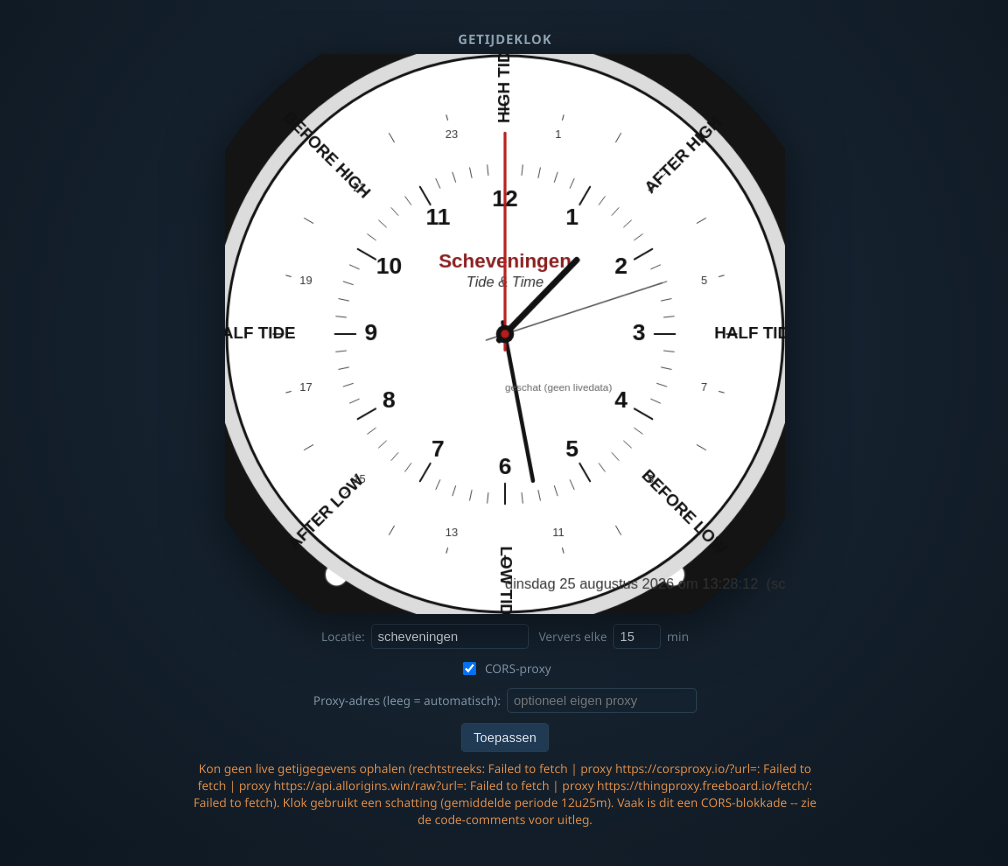
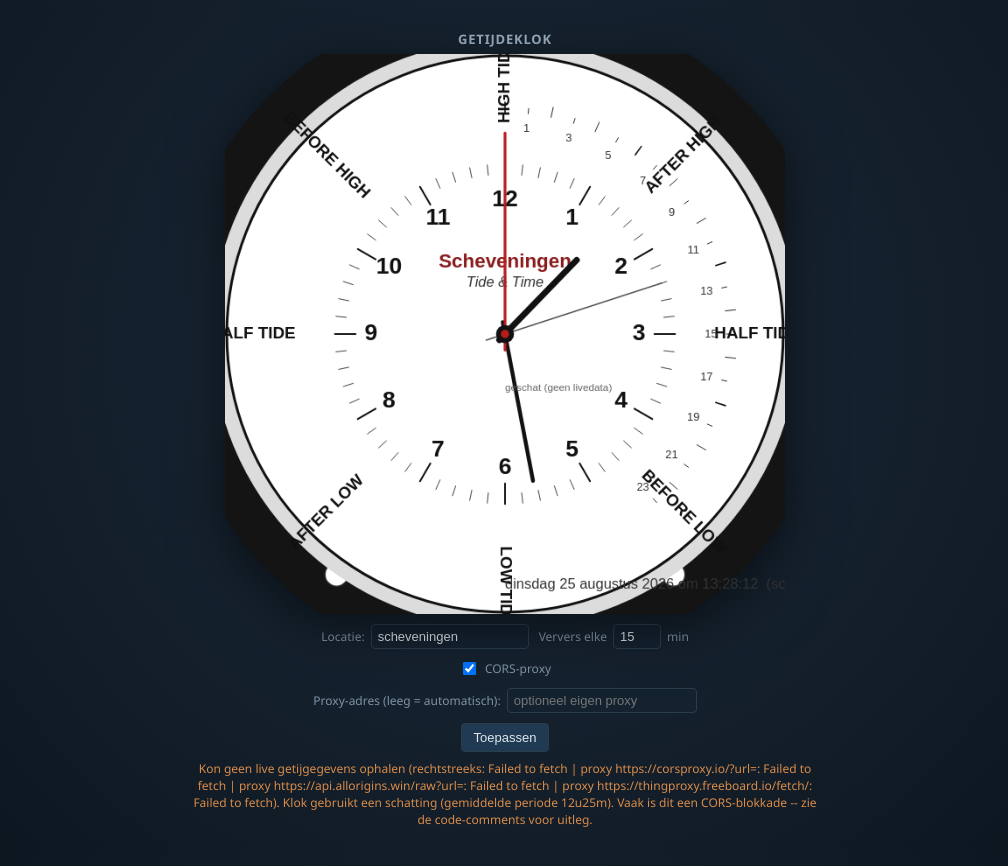
Before and after one commit to landkaart/Getijdeklok, a plain HTML site: page index.html in a window 1280 px wide. Shown: the whole page, without its empty margins (135-1143 px from the left). Drawn offline with Linux system fonts and the light colour scheme; no server answers.

Commit message:
Update index.html

```diff
--- a/index.html
+++ b/index.html
@@ -345,7 +345,7 @@
   // Getij-cijferring 0..23
   ctx.font = `${0.022 * R * 2}px Arial`; ctx.fillStyle = "#333";
   for (let i = 0; i < 24; i++) {
-    const ang = i * 15;
+    const ang = i * 6; //15
     const [x1, y1] = polar(ang, 0.86);
     const [x2, y2] = polar(ang, i % 2 === 0 ? 0.90 : 0.88);
     ctx.beginPath(); ctx.moveTo(x1, y1); ctx.lineTo(x2, y2);
```
